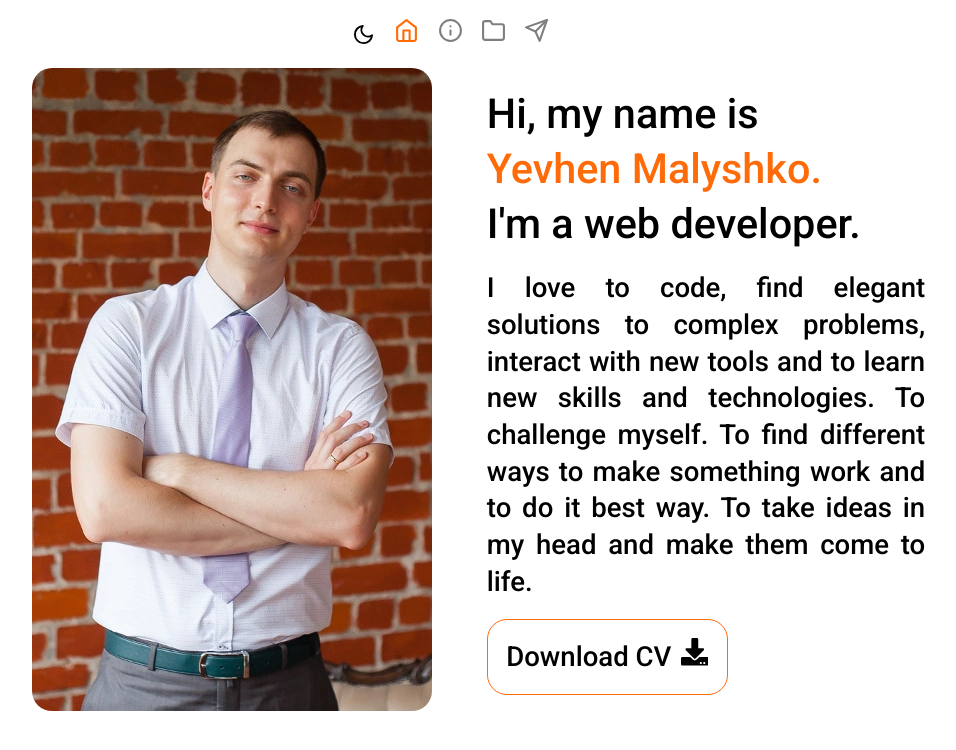
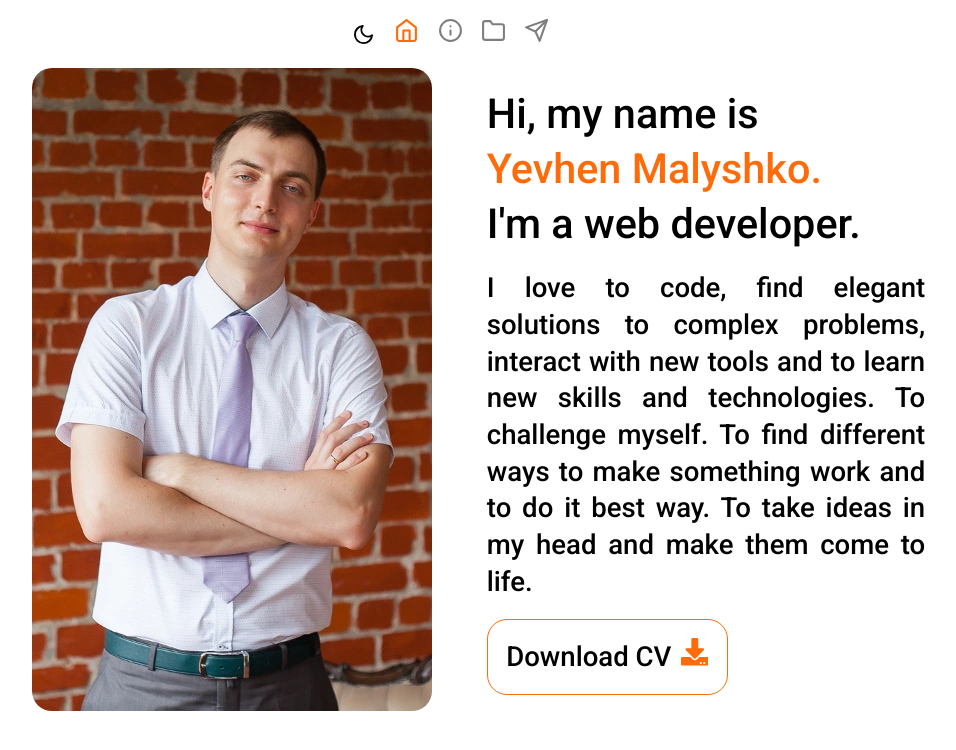
Before and after one commit to memx86/portfolio, a React (Create React App) app: page / in a window 1280 px wide. Shown: the top 750 px of the page, without its empty margins (190-1146 px from the left). Built offline with nearby package versions, Linux system fonts and the light colour scheme.

Commit message:
cv button styles

```diff
--- a/src/components/CV/CV.module.scss
+++ b/src/components/CV/CV.module.scss
@@ -5,13 +5,19 @@
   align-items: baseline;
   border: 1px solid var(--accent-cl);
   border-radius: 20px;
-  transition: background-color 250ms linear, border-color 250ms linear;
+  transition: color 250ms linear, background-color 250ms linear;
   &:hover,
   &:focus {
-    border-color: var(--main-text-cl);
+    color: var(--main-text-cl-dark);
     background-color: var(--accent-cl);
   }
 }
 .icon {
   margin-left: 0.5rem;
+  color: var(--accent-cl);
+  transition: color 250ms linear;
+  .link:hover &,
+  .link:focus & {
+    color: var(--main-text-cl-dark);
+  }
 }
```
